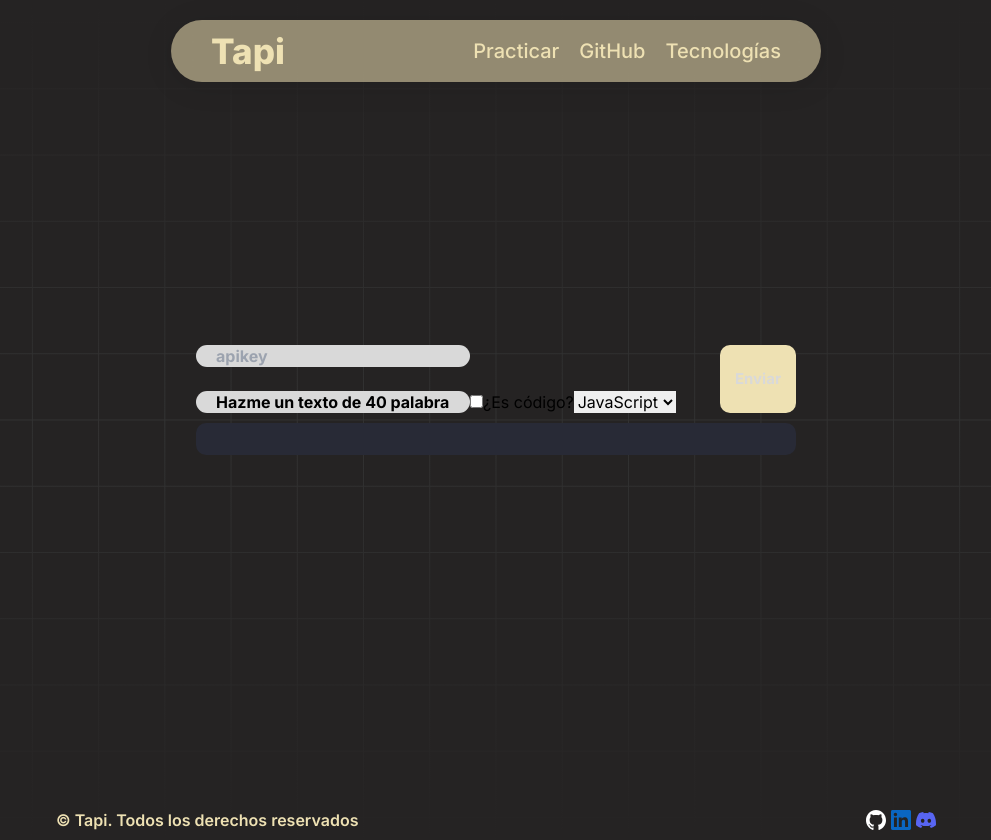
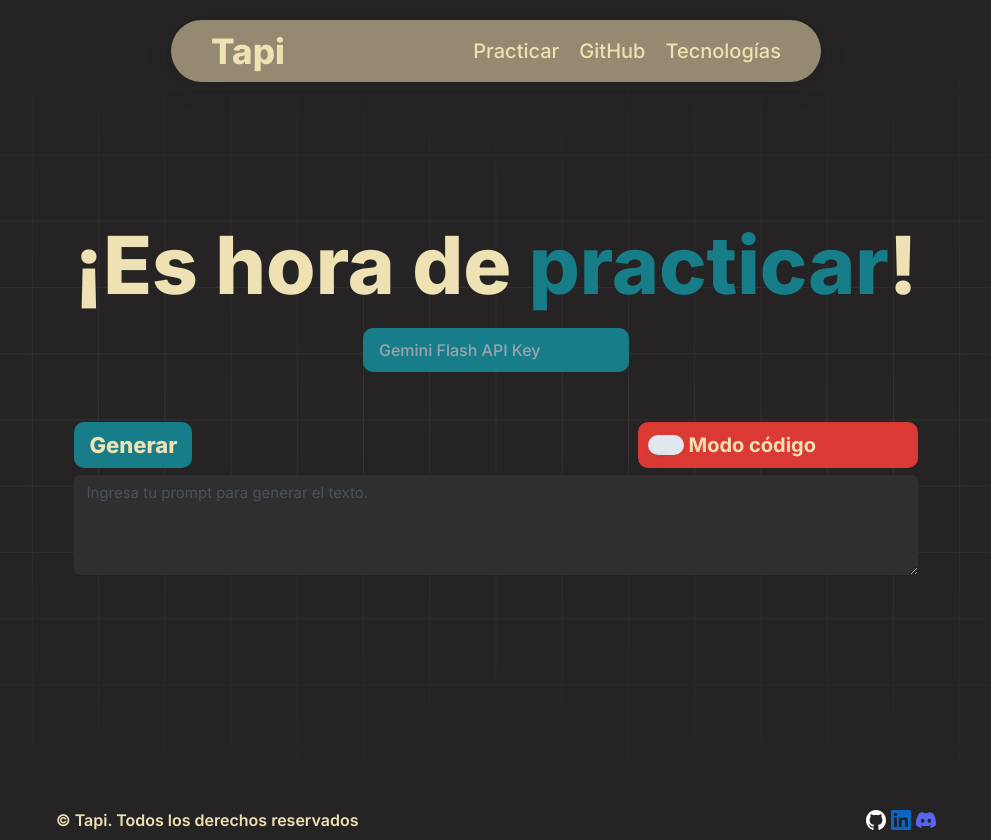
Before and after one commit to Cristian7B/tapi, a React (Vite) app: page /practice in a window 1280 px wide. Shown: the whole page, without its empty margins (144-1135 px from the left). Built offline with nearby package versions, Linux system fonts and the light colour scheme; a web font is replaced by a local one.

Commit message:
Interfaz inicial del prompt

```diff
--- a/package.json
+++ b/package.json
@@ -14,6 +14,7 @@
     "@radix-ui/react-dropdown-menu": "^2.1.1",
     "@radix-ui/react-icons": "^1.3.0",
     "@radix-ui/react-slot": "^1.1.0",
+    "@radix-ui/react-switch": "^1.1.0",
     "ai": "^3.2.33",
     "class-variance-authority": "^0.7.0",
     "clsx": "^2.1.1",
--- /dev/null
+++ b/src/components/ui/switch.jsx
@@ -0,0 +1,22 @@
+import * as React from "react"
+import * as SwitchPrimitives from "@radix-ui/react-switch"
+
+import { cn } from "../@utils/@utils"
+
+const Switch = React.forwardRef(({ className, ...props }, ref) => (
+  <SwitchPrimitives.Root
+    className={cn(
+      "peer inline-flex h-5 w-9 shrink-0 cursor-pointer items-center rounded-full border-2 border-transparent shadow-sm transition-colors focus-visible:outline-none focus-visible:ring-2 focus-visible:ring-ring focus-visible:ring-offset-2 focus-visible:ring-offset-background disabled:cursor-not-allowed disabled:opacity-50 data-[state=checked]:bg-primary data-[state=unchecked]:bg-input",
+      className
+    )}
+    {...props}
+    ref={ref}>
+    <SwitchPrimitives.Thumb
+      className={cn(
+        "pointer-events-none block h-4 w-4 rounded-full bg-background shadow-lg ring-0 transition-transform data-[state=checked]:translate-x-4 data-[state=unchecked]:translate-x-0"
+      )} />
+  </SwitchPrimitives.Root>
+))
+Switch.displayName = SwitchPrimitives.Root.displayName
+
+export { Switch }
--- /dev/null
+++ b/src/components/ui/textarea.jsx
@@ -0,0 +1,18 @@
+import * as React from "react"
+
+import { cn } from "../@utils/@utils"
+
+const Textarea = React.forwardRef(({ className, ...props }, ref) => {
+  return (
+    (<textarea
+      className={cn(
+        "flex min-h-[60px] w-full rounded-md border border-input bg-transparent px-3 py-2 text-sm shadow-sm placeholder:text-muted-foreground focus-visible:outline-none focus-visible:ring-1 focus-visible:ring-ring disabled:cursor-not-allowed disabled:opacity-50",
+        className
+      )}
+      ref={ref}
+      {...props} />)
+  );
+})
+Textarea.displayName = "Textarea"
+
+export { Textarea }
--- a/src/index.css
+++ b/src/index.css
@@ -111,12 +111,11 @@ img, video, svg { height: auto; max-width: 100%; }
     color: #177E89;
 }
 .all {
-    max-width: 600px;
     display: flex;
     flex-direction: column;
     gap: 10px;
+    justify-content: center;
     height: 100vh;
-    justify-content: center;
 }
 
 .inputPrompt {
@@ -277,9 +276,12 @@ img, video, svg { height: auto; max-width: 100%; }
     background-color: #177E89 ;
     color: #EEE1B3;
     font-size: 22px;
-    margin-top: 10px;
     transition: 0.1s all ease-in;
     cursor: pointer;
+}
+
+.containerRedirectButtons button {
+    margin-top: 10px;
 }
 
 .buttonGo:hover {
@@ -346,3 +348,88 @@ img, video, svg { height: auto; max-width: 100%; }
 .socialMedia img {
     width: 20px;
 }
+
+.headerContainerPractice {
+    display: flex;
+    flex-direction: column;
+    align-items: center;
+}
+
+.headerContainerPractice h1{
+    font-style: normal;
+    font-weight: 800;
+    font-size: 80px;
+    line-height: 100%;
+    color: #EEE1B3;
+}
+
+.headerContainerPractice span {
+    color: #177E89;
+}
+
+.headerContainerPractice input {
+    margin-top: 23px;
+    outline: 0;
+    border: 0;
+    background: #177E89;
+    border-radius: 10px;
+    padding: 12px 16px;
+    font-weight: 500;
+    color: #EEE1B3;
+}
+
+.containerPrompt {
+    display: flex;
+    flex-direction: column;
+    gap: 7px;
+}
+
+.settings {
+    width: 280px;
+    background-color: #DB3A34;
+    padding: 5px 10px;
+    border-radius: 10px;
+    height: 46px;
+    display: flex;
+    align-items: center;
+}
+
+.upLayout {
+    display: flex;
+    align-items: center;
+    justify-content: space-between;
+}
+
+.switchContainer {
+    display: flex;
+    align-items: center;
+    font-style: normal;
+    font-weight: 700;
+    font-size: 20px;
+    line-height: 100%;
+    color: #EEE1B3;
+    gap: 5px;
+}
+
+.inputPromptUser {
+    background-color: #2F2F2F;
+    height: 100px;
+    color: #EEE1B3;
+    outline: 0;
+    border: 0;
+}
+
+.inputPromptUser:focus {
+    border: 0;
+}
+
+.inputPromptUser::placeholder {
+    opacity: 0.5;
+    font-size: 15px;
+}
+
+.headerPractice {
+    gap: 50px;
+    display: flex;
+    flex-direction: column;
+}
--- /dev/null
+++ b/src/modules/ai/components/Header.jsx
@@ -0,0 +1,13 @@
+import { Prompt } from "./Prompt";
+
+export function Header({handleApiKey}) {
+    return(
+        <header className="headerPractice">
+            <div className="headerContainerPractice">
+                <h1>¡Es hora de <span>practicar</span>!</h1>
+                <input onChange={handleApiKey} placeholder="Gemini Flash API Key" type="text" />
+            </div>
+            <Prompt/>
+        </header>
+    )
+}
--- a/src/modules/ai/components/KeyboardText.jsx
+++ b/src/modules/ai/components/KeyboardText.jsx
@@ -3,6 +3,7 @@ import { generateTextFromPrompt } from "../generateText"
 import SyntaxHighlighter from "react-syntax-highlighter/dist/esm/default-highlight"
 import { dracula } from "react-syntax-highlighter/dist/esm/styles/hljs"
 import { selectCodeType } from "../utils/consts"
+import { Header } from "./Header"
 
 export function KeyboardText() {
     const [promptUser, setPromptUser] = useState("Hazme un texto de 40 palabras sobre caperucita roja.")
@@ -40,7 +41,8 @@ export function KeyboardText() {
 
     return (
         <div className="all">
-            <div className="inputPrompt">
+            <Header handleApiKey={handleApiKey}/>
+            {/* <div className="inputPrompt">
                 <div className="inputAll">
                     <input type="text" placeholder="apikey" onChange={handleApiKey}/>
                     <input value={promptUser} placeholder={promptUser} type="text" id={idInput} onChange={handlePrompt}/>
@@ -58,7 +60,7 @@ export function KeyboardText() {
                 </div>
                 <button onClick={receiveText}>Enviar</button>
             </div>
-            <div className="textContainer">
+            <div style={{display: "none"}} className="textContainer">
                 {
                     isCode ?
                         (
@@ -67,7 +69,7 @@ export function KeyboardText() {
                             </SyntaxHighlighter>
                         ) : <p className="normalText">{textShow}</p>
                 }
-            </div>
+            </div> */}
         </div>
     )
 }
--- /dev/null
+++ b/src/modules/ai/components/Prompt.jsx
@@ -0,0 +1,23 @@
+import { Switch } from "../../../components/ui/switch";
+import { Textarea } from "../../../components/ui/textarea";
+import { Button } from "../../principalpage/components/Button";
+
+export function Prompt() {
+    return (
+        <div className="containerPrompt">
+            <div className="upLayout">
+                <Button>
+                    Generar
+                </Button>
+                <div className="settings">
+                    <div className="switchContainer">
+                        <Switch
+                        />
+                        <p>Modo código</p>
+                    </div>
+                </div>
+            </div>
+            <Textarea className="inputPromptUser" placeholder="Ingresa tu prompt para generar el texto." />
+        </div>
+    )
+}
--- /dev/null
+++ b/src/modules/principalpage/components/Button.jsx
@@ -0,0 +1,7 @@
+import { Link } from "react-router-dom";
+
+export function Button({children}) {
+    return (
+        <button className="buttonGo"><Link to="/practice">{children}</Link></button>
+    )
+}
--- a/src/modules/principalpage/components/Header.jsx
+++ b/src/modules/principalpage/components/Header.jsx
@@ -1,6 +1,6 @@
 import tapi from "../../../assets/tapi-svg.svg"
 import google from "../../../assets/google.svg"
-import { Link } from "react-router-dom"
+import { Button } from "./Button"
 
 export function Header() {
     return (
@@ -14,7 +14,7 @@ export function Header() {
                         Mejora tus habilidades mientras practicas con contenido adaptado a tu nivel y estilo.
                     </p>
                     <div className="containerRedirectButtons">
-                        <button className="buttonGo"><Link to="/practice">Empezar</Link></button>
+                        <Button>Empezar</Button>
                         <button className="buttonLogin"><span><img src={google} alt="" /></span>Iniciar sesion</button>
                     </div>
                 </div>
--- a/tailwind.config.js
+++ b/tailwind.config.js
@@ -19,6 +19,7 @@ module.exports = {
     extend: {
       colors: {
         border: "hsl(var(--border))",
+        'custom-green': '#177E89',
         input: "hsl(var(--input))",
         ring: "hsl(var(--ring))",
         background: "hsl(var(--background))",
```
Also changed, not shown: 1 other file (tests, documents, lock files or other folders).
